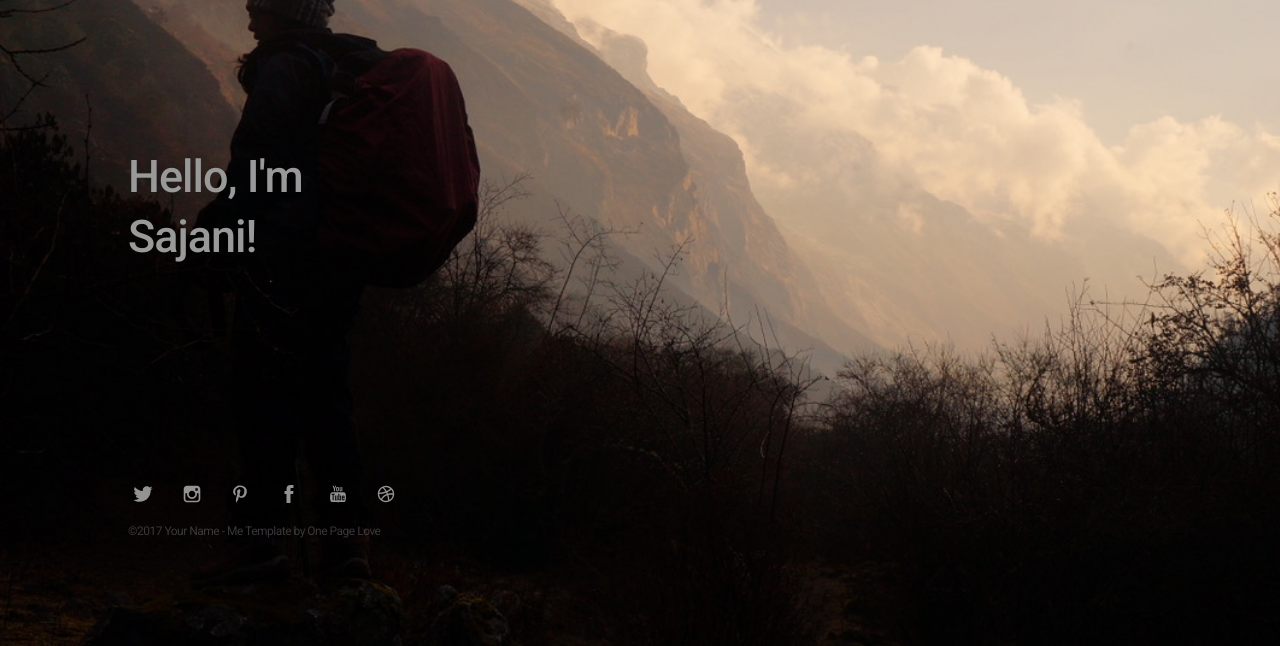
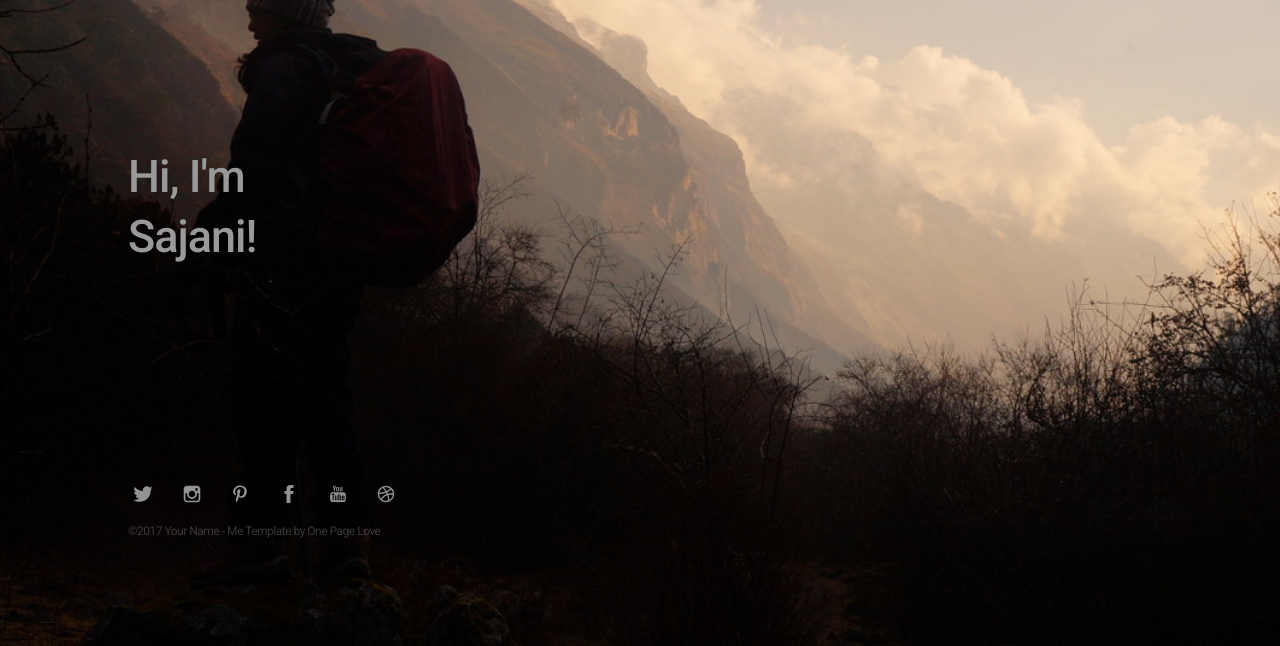
Before and after one commit to sajanee7/landing_page, a plain HTML site: page index.html in a window 1280 px wide. Shown: the part 154-800 px from the top of the page. Drawn offline with Linux system fonts and the light colour scheme.

Commit message:
Bio change

```diff
--- a/index.html
+++ b/index.html
@@ -48,7 +48,7 @@
 
 		<div class="bio" style= "color:#000000;" >
 
-			<p>Hello, I'm Sajani! </p>
+			<p>Hi, I'm Sajani! </p>
 
 		</div>
 
```
